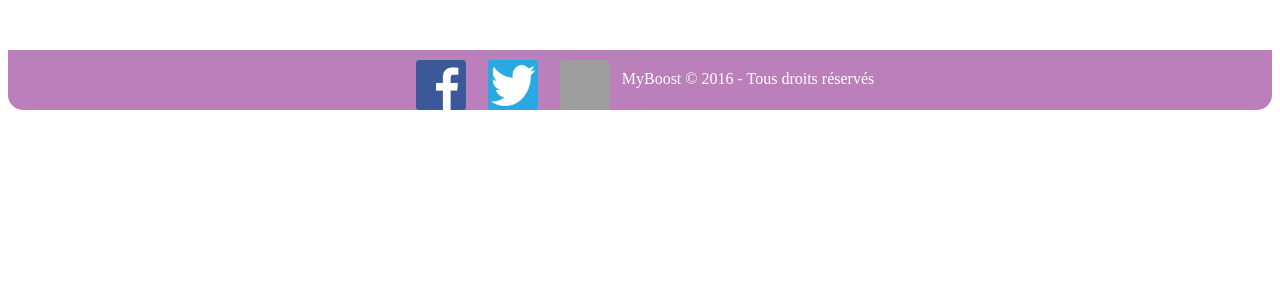
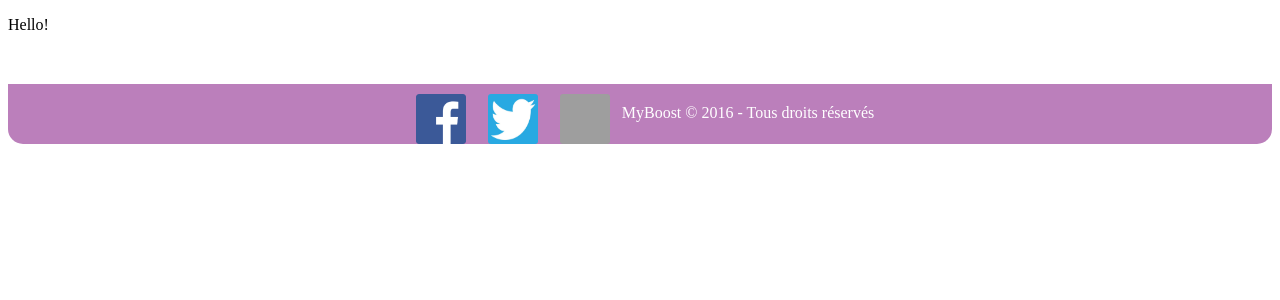
Before and after one commit to mickelbaz/MyBoost2, a PHP site: page / in a window 1280 px wide. Shown: the part 219-519 px from the top of the page. Run offline with PHP 8.4, Linux system fonts and the light colour scheme; some web fonts are replaced; grey boxes are pictures that could not be loaded.

Commit message:
Petite modif

```diff
--- a/Vues/vueAccueil.php
+++ b/Vues/vueAccueil.php
@@ -4,7 +4,9 @@
 
 <div id="bloc_page">
 
-
+<p>
+  Hello!
+</p>
 
 </div>
 
```
